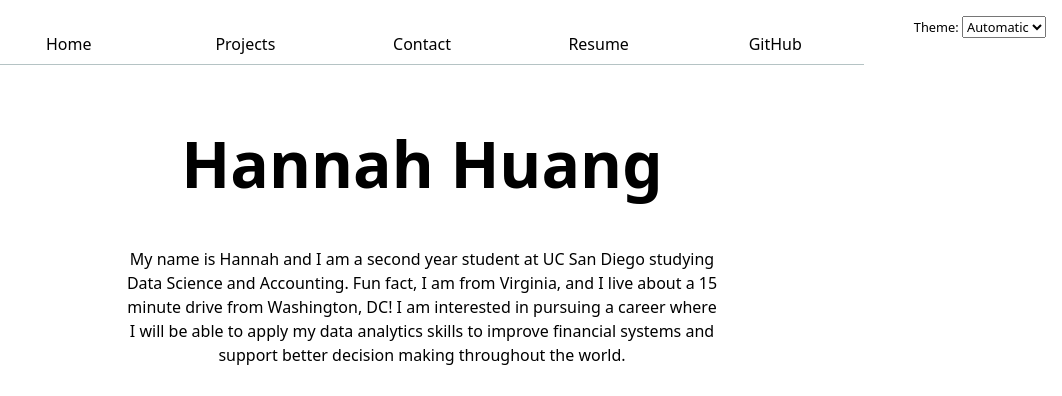
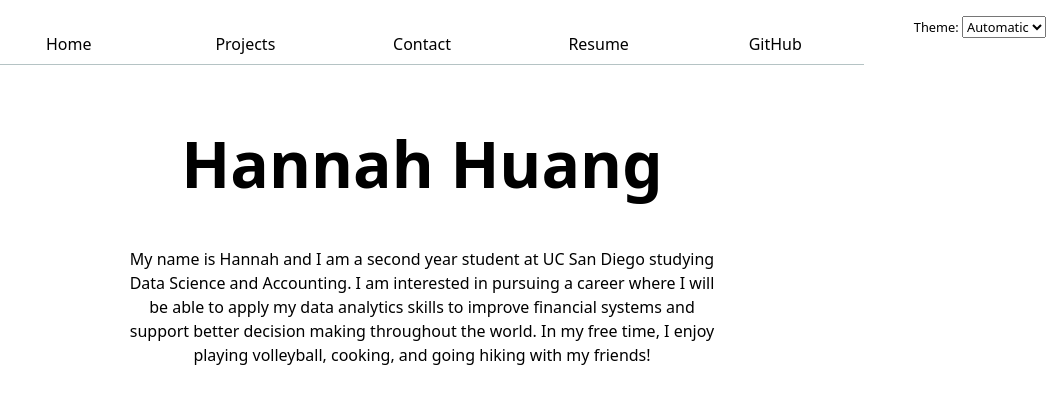
Before and after one commit to hannahhuangh/Portfolio-Hannah-Huang, a plain HTML site: page index.html in a window 1280 px wide. Shown: the top 396 px of the page, without its empty margins (218-1280 px from the left). Drawn offline with Linux system fonts and the light colour scheme; grey boxes are pictures that could not be loaded.

Commit message:
Update index.html

```diff
--- a/index.html
+++ b/index.html
@@ -13,10 +13,10 @@
 
     <p>
       My name is Hannah and I am a second year student at UC San Diego studying
-      Data Science and Accounting. Fun fact, I am from Virginia, and I live
-      about a 15 minute drive from Washington, DC! I am interested in pursuing a
-      career where I will be able to apply my data analytics skills to improve
-      financial systems and support better decision making throughout the world.
+      Data Science and Accounting. I am interested in pursuing a career where I
+      will be able to apply my data analytics skills to improve financial systems
+      and support better decision making throughout the world. In my free time, I
+      enjoy playing volleyball, cooking, and going hiking with my friends!
     </p>
 
     <img src="images/hannah_portfolio_image.jpg" alt="A photo of Hannah" width="300">
```
